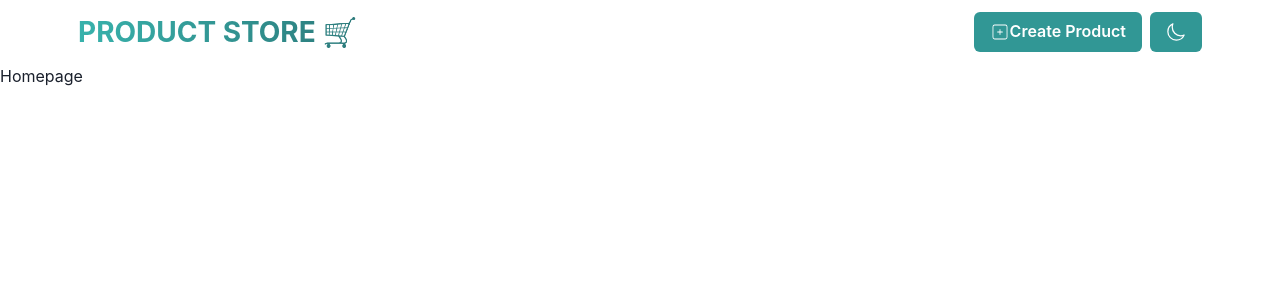
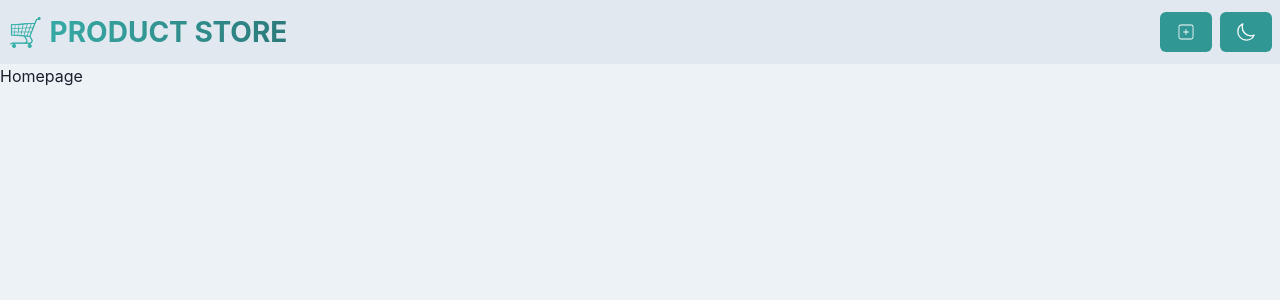
Before and after one commit to Smodius/Mern-Product-Website, a React (Vite) app in the folder frontend/: page / in a window 1280 px wide. Shown: the top 300 px of the page. Built offline with nearby package versions, Linux system fonts and the light colour scheme.

Commit message:
refactor: enhance Navbar and App components with color mode support and layout adjustments

```diff
--- a/frontend/src/App.jsx
+++ b/frontend/src/App.jsx
@@ -1,4 +1,4 @@
-import { Box, Button, Text } from "@chakra-ui/react";
+import { Box, Button, Text, useColorModeValue } from "@chakra-ui/react";
 import { Route, Routes } from "react-router-dom";
 import ProductCreatepage from "./pages/ProductCreatepage";
 import Homepage from "./pages/Homepage";
@@ -16,8 +16,10 @@ function App() {
     //   </Button>
     // </Box>
 
-    <Box minH={"100vh"}>
-      <Navbar />
+    <Box minH={"100vh"} bg={useColorModeValue("gray.100", "gray.800")}>
+      <Box bg={useColorModeValue("gray.200", "gray.900")}>
+        <Navbar />
+      </Box>
       <Routes>
         <Route path="/" element={<Homepage />} />
         <Route path="/create" element={<ProductCreatepage />} />
--- a/frontend/src/components/ui/Navbar.jsx
+++ b/frontend/src/components/ui/Navbar.jsx
@@ -4,11 +4,13 @@ import { CiSquarePlus } from "react-icons/ci"
 import { IoMoonOutline } from "react-icons/io5"
 import { useColorMode } from '@chakra-ui/react'
 import { MdOutlineWbSunny } from "react-icons/md"
+import { useColorModeValue } from '@chakra-ui/react'
+
 
 const Navbar = () => {
 const { colorMode, toggleColorMode } = useColorMode()
   return (
-    <Container maxW={"1140px"} px="2">
+    <Container maxW={"auto"} px="2">
         <Flex h={16} alignItems={"center"} justifyContent={"space-between"} flexDirection={{base:"column", sm:"row"}}>
             <Text
 					fontSize={{ base: "22", sm: "28" }}
@@ -18,13 +20,13 @@ const { colorMode, toggleColorMode } = useColorMode()
 					bgGradient="linear(to-r, teal.400, teal.600)"
 					bgClip={"text"}
 				>
-					<Link to={"/"}>Product Store 🛒</Link>
+					<Link to={"/"}>🛒 Product Store </Link>
 				</Text>
 
                 <HStack spacing={2} alignItems={"center"}>
                     <Link to={"/create"}>
                         <Button colorScheme={"teal"} variant={"solid"}>
-                            <CiSquarePlus fontSize={20} /> Create Product
+                            <CiSquarePlus fontSize={20} />
                         </Button>
                     </Link>
                         <Button onClick={toggleColorMode} colorScheme={"teal"} variant={"solid"}>
```
